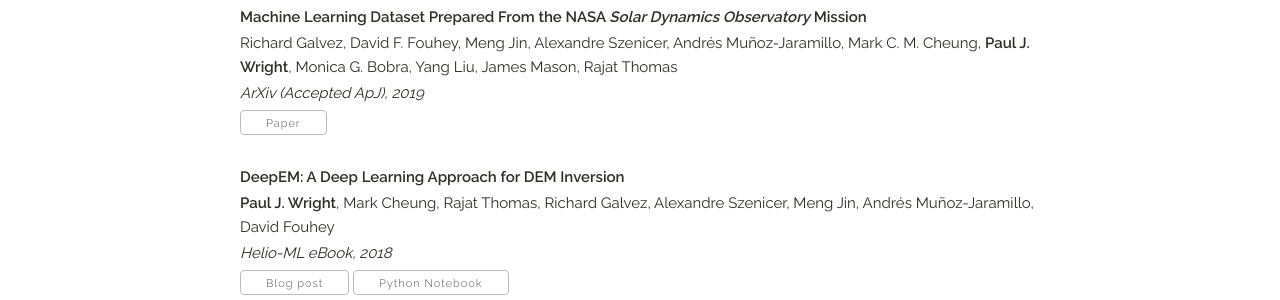
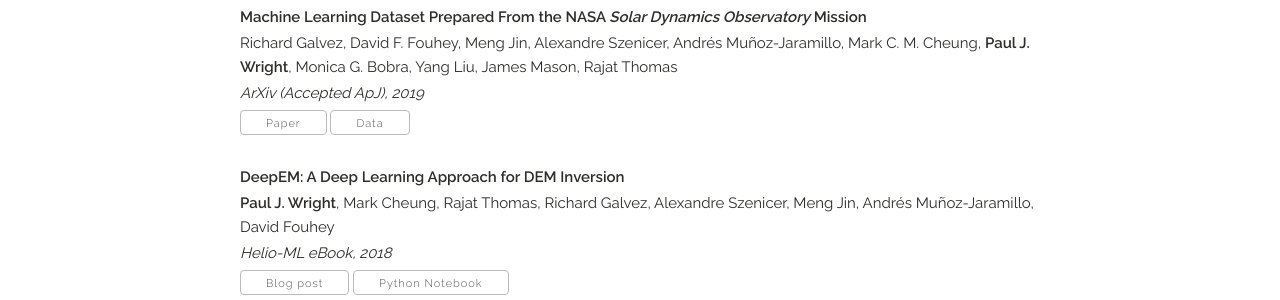
Before and after one commit to rookie0o9/rookie0o9.github.io, a Jekyll site: the page built from index.html, in a window 1280 px wide and 900 px high, scrolled down 1008 px. Shown: the part 143-443 px from the top of the window. Built offline with Jekyll 4.4.1, drawn with Linux system fonts in a browser that asks for light colours.

Commit message:
added data button

```diff
--- a/index.html
+++ b/index.html
@@ -122,6 +122,10 @@
             {% if paper.notebook %}
               <a class="button" href="{{ paper.notebook }}" target="_blank">Python Notebook</a>
             {% endif %}
+
+            {% if paper.data %}
+              <a class="button" href="{{ paper.data }}" target="_blank">Data</a>
+            {% endif %}
           </div>
         </div>
       {% endfor %}
```
